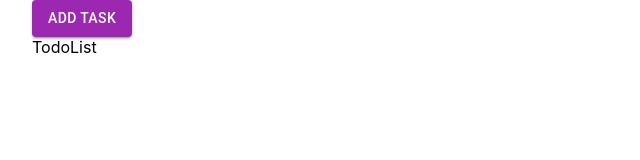
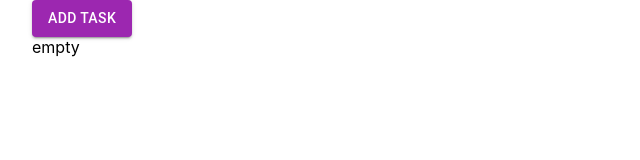
Before and after one commit to Farzaneh-Mohammadi/ToDo_NextJS, a Next.js app: page / in a window 1280 px wide. Shown: the top 160 px of the page, without its empty margins (0-640 px from the left). Built offline with nearby package versions, Linux system fonts and the light colour scheme.

Commit message:
add todo item and map through them

```diff
--- /dev/null
+++ b/components/TodoItem.js
@@ -0,0 +1,16 @@
+import React from 'react'
+
+const TodoItem = ({todo}) => {
+  return (
+    <div>
+        <div>
+
+            <div>
+                <p>{todo.title}</p>
+            </div>
+        </div>
+    </div>
+  )
+}
+
+export default TodoItem
--- a/components/TodoList.js
+++ b/components/TodoList.js
@@ -1,8 +1,21 @@
 import React from 'react'
+import {useSelector} from 'react-redux'
+import TodoItem from './TodoItem';
 
 const TodoList = () => {
+
+    const todoList = useSelector((state) => state.todo.todoList)
+console.log("todoList:", todoList);
+
   return (
-    <div>TodoList</div>
+    <div>
+        {todoList && todoList.length > 0 ?
+        todoList.map((todo) => {
+            <TodoItem todo={todo}/>
+        }) :
+        'empty'
+         }
+</div>
   )
 }
 
```
Also changed, not shown: redux/reducer/todoSlice.js (+0 -10 lines).
